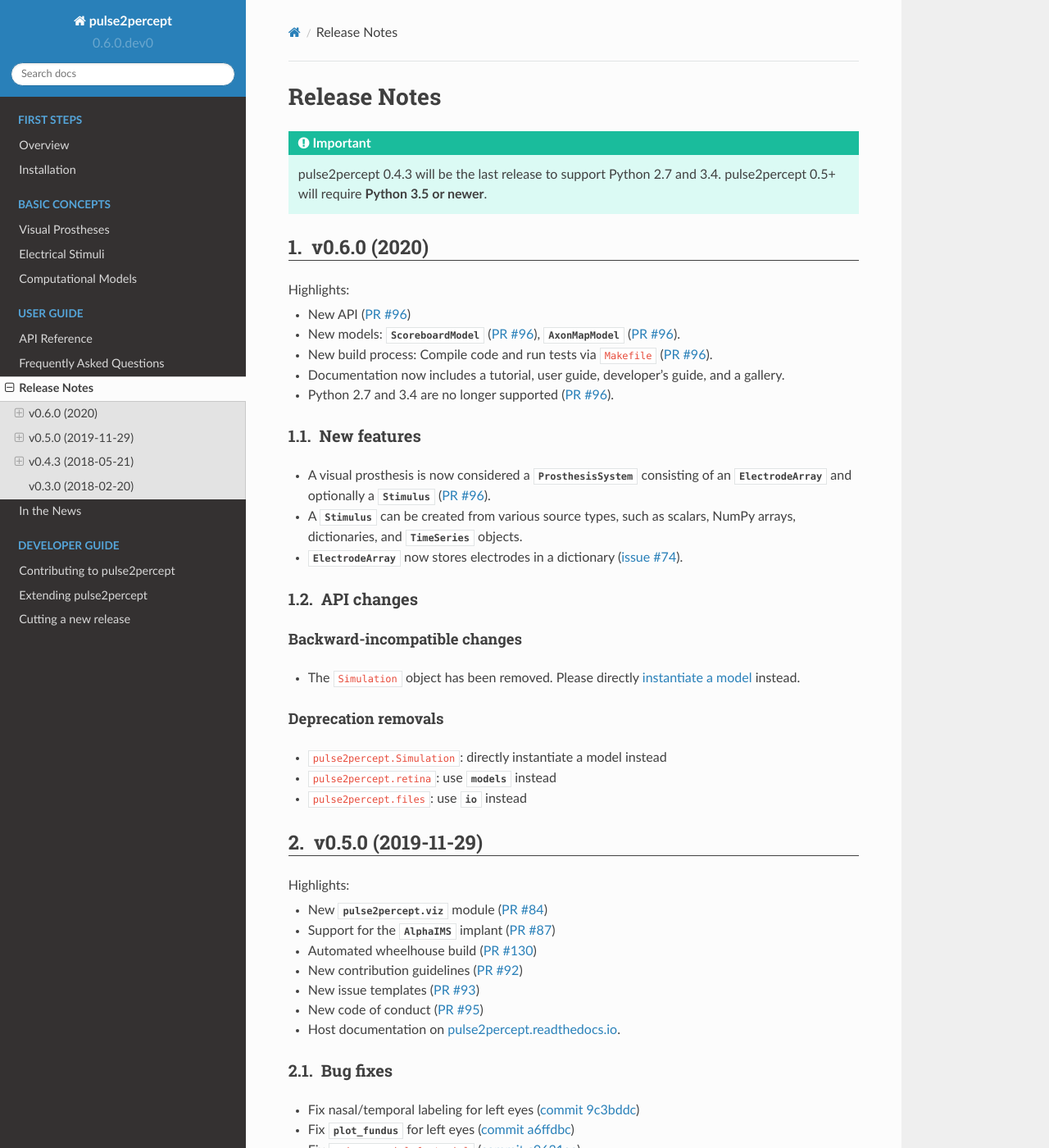
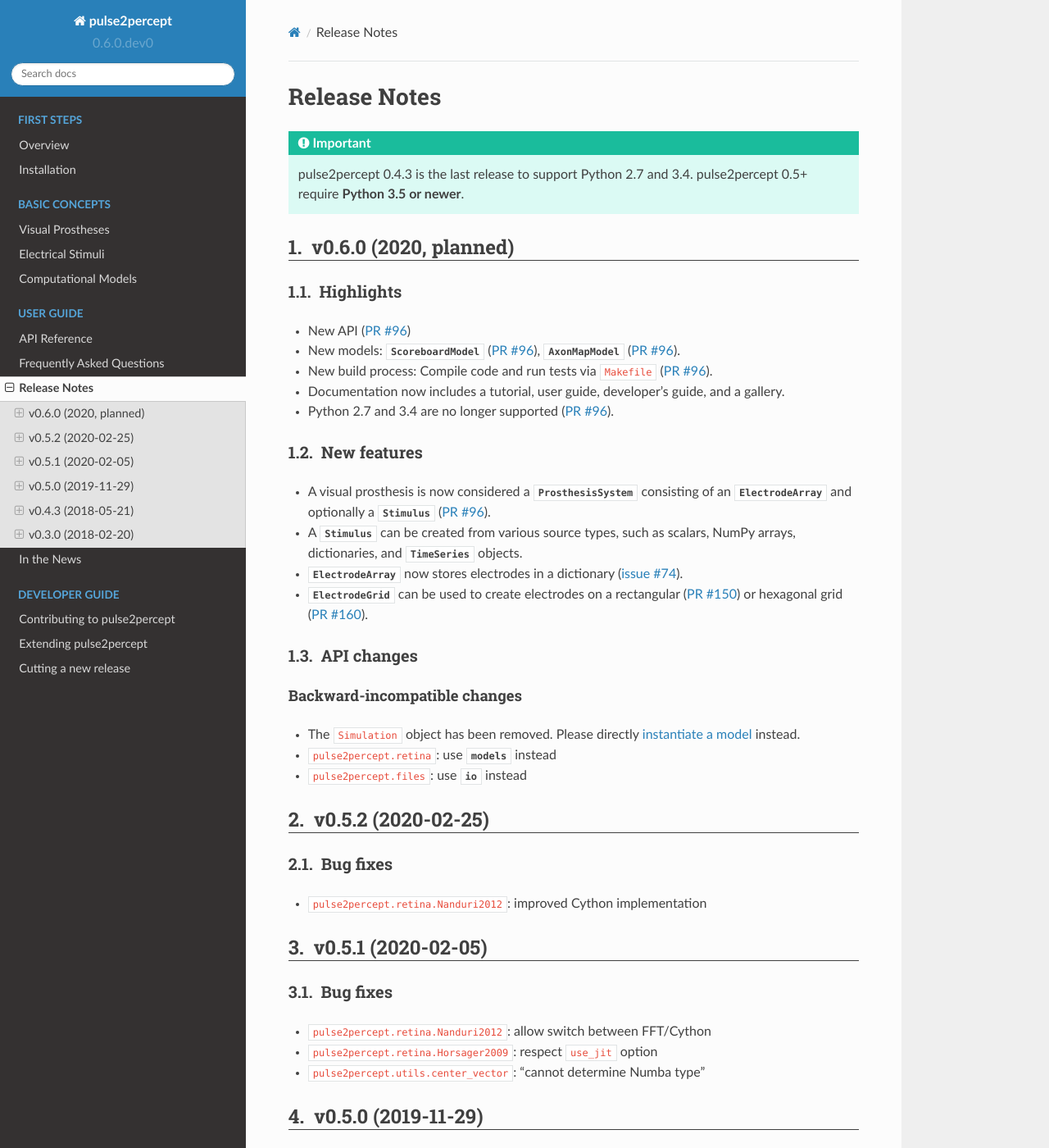
Before and after one commit to pulse2percept/pulse2percept, a Sphinx documentation site: the page built from doc/users/release_notes.rst, in a window 1280 px wide and 1400 px high. Shown: the whole window at 82% size. Built offline with Sphinx 7.4.7 and the Read the Docs theme 2.0.0, drawn with Linux system fonts in a browser that asks for light colours; pages that are not in the unit, such as notebooks, are missing from menus; some of the changed text lies outside the part shown.

Commit message:
[DOC] Update authors and release notes

```diff
--- a/doc/users/release_notes.rst
+++ b/doc/users/release_notes.rst
@@ -6,13 +6,14 @@
 
 .. important::
 
-    pulse2percept 0.4.3 will be the last release to support Python 2.7 and 3.4.
-    pulse2percept 0.5+ will require **Python 3.5 or newer**.
+    pulse2percept 0.4.3 is the last release to support Python 2.7 and 3.4.
+    pulse2percept 0.5+ require **Python 3.5 or newer**.
 
-v0.6.0 (2020)
--------------
+v0.6.0 (2020, planned)
+----------------------
 
-Highlights:
+Highlights
+~~~~~~~~~~
 
 *   New API (:pull:`96`)
 *   New models: :py:class:`~pulse2percept.models.ScoreboardModel` (:pull:`96`),
@@ -35,6 +36,8 @@
     :py:class:`~pulse2percept.stimuli.TimeSeries` objects.
 *   :py:class:`~pulse2percept.implants.ElectrodeArray` now stores electrodes in
     a dictionary (:issue:`74`).
+*   :py:class:`~pulse2percept.implants.ElectrodeGrid` can be used to create
+    electrodes on a rectangular (:pull:`150`) or hexagonal grid (:pull:`160`).
 
 API changes
 ~~~~~~~~~~~
@@ -44,18 +47,32 @@
 
 *   The ``Simulation`` object has been removed. Please directly
     :ref:`instantiate a model <topics-models>` instead.
+*   ``pulse2percept.retina``: use :py:mod:`~pulse2percept.models` instead
+*   ``pulse2percept.files``: use :py:mod:`~pulse2percept.io` instead
 
-Deprecation removals
-^^^^^^^^^^^^^^^^^^^^
+v0.5.2 (2020-02-25)
+-------------------
 
-* ``pulse2percept.Simulation``: directly instantiate a model instead
-* ``pulse2percept.retina``: use :py:mod:`~pulse2percept.models` instead
-* ``pulse2percept.files``: use :py:mod:`~pulse2percept.io` instead
+Bug fixes
+~~~~~~~~~
+
+*   ``pulse2percept.retina.Nanduri2012``: improved Cython implementation
+
+v0.5.1 (2020-02-05)
+-------------------
+
+Bug fixes
+~~~~~~~~~
+
+*   ``pulse2percept.retina.Nanduri2012``: allow switch between FFT/Cython
+*   ``pulse2percept.retina.Horsager2009``: respect ``use_jit`` option
+*   ``pulse2percept.utils.center_vector``: "cannot determine Numba type"
 
 v0.5.0 (2019-11-29)
--------------
+-------------------
 
-Highlights:
+Highlights
+~~~~~~~~~~
 
 *   New :py:mod:`pulse2percept.viz` module (:pull:`84`)
 *   Support for the :py:class:`~pulse2percept.implants.AlphaIMS` implant
@@ -78,7 +95,8 @@
 v0.4.3 (2018-05-21)
 -------------------
 
-Highlights:
+Highlights
+~~~~~~~~~~
 
 *   Cython integration:
 
@@ -111,7 +129,8 @@
 v0.3.0 (2018-02-20)
 -------------------
 
-Highlights:
+Highlights
+~~~~~~~~~~
 
 *   New, faster axon map calculation
 *   Better plotting
```
Also changed, not shown: 1 other file.
